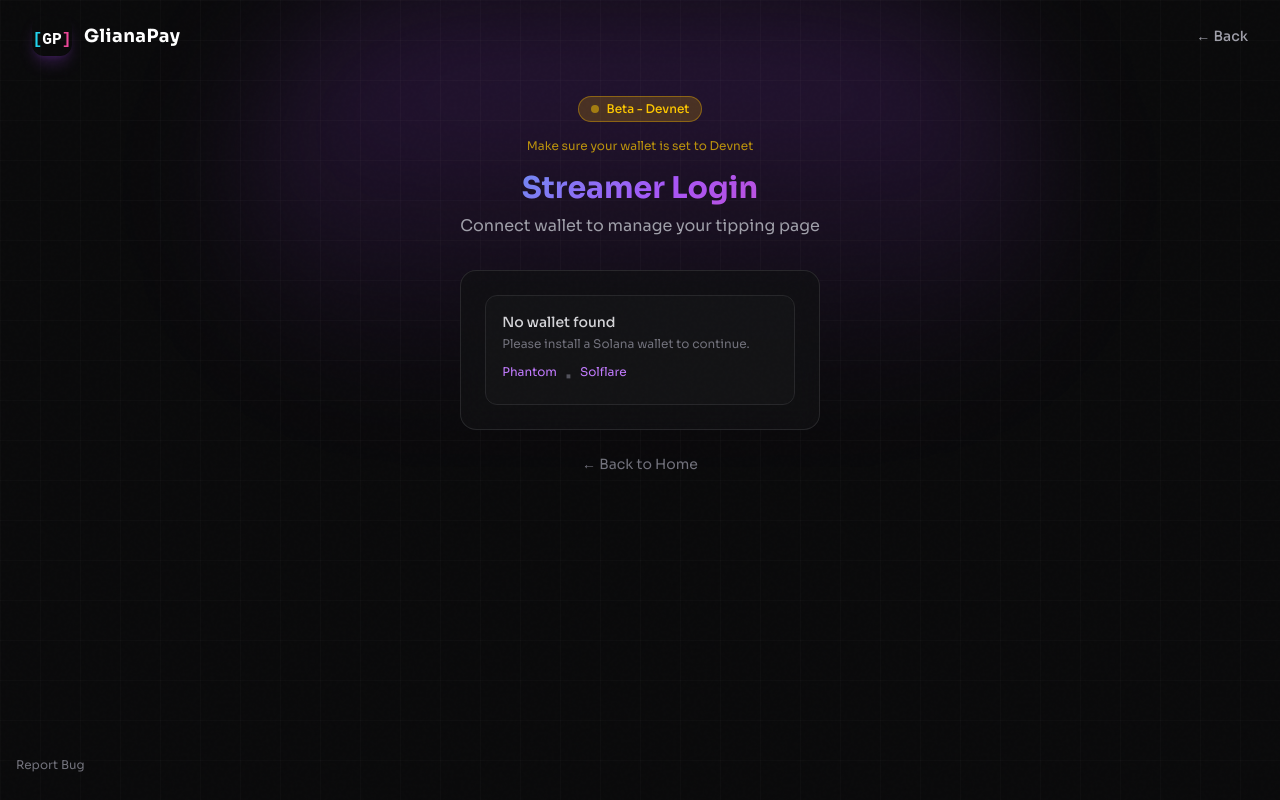
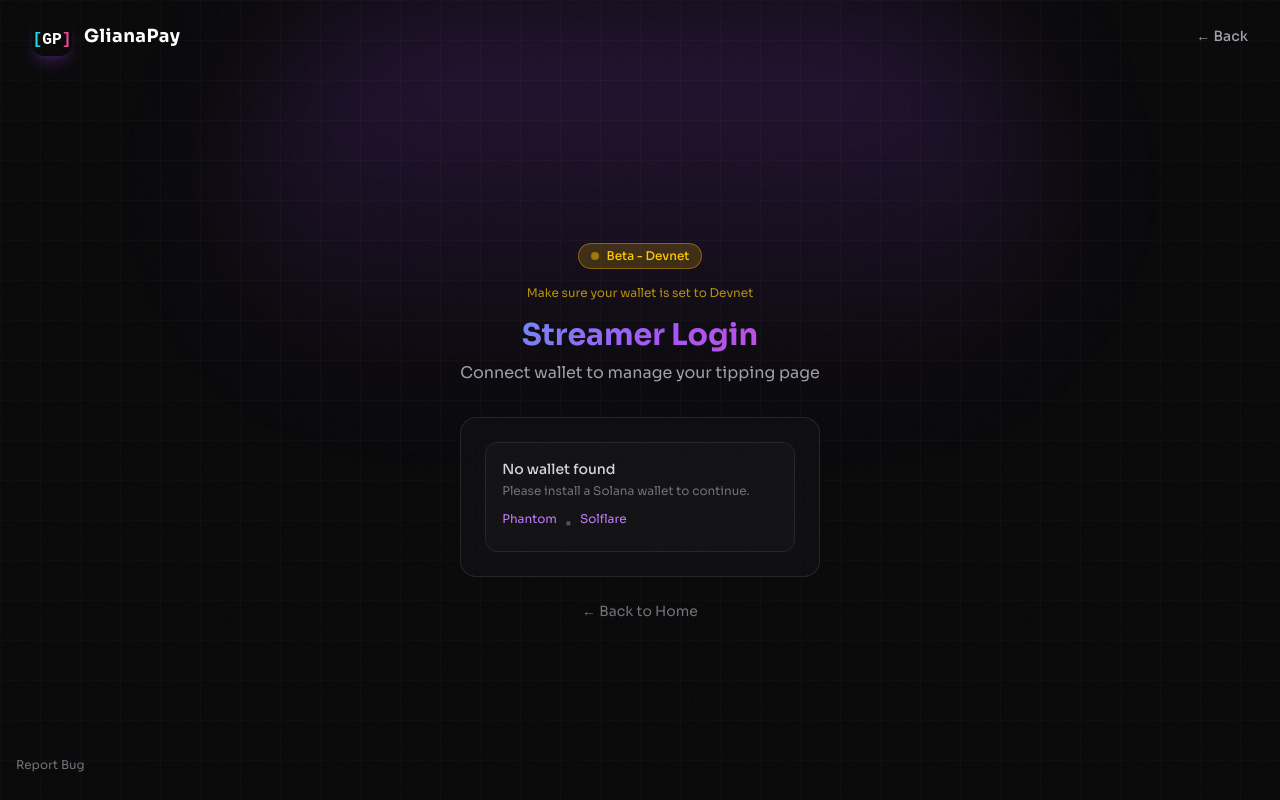
Before and after one commit to Gliana-Labs/gliana-pay-web, a SvelteKit app: page /login in a window 1280 px wide. Built offline with nearby package versions, Linux system fonts and the light colour scheme.

Commit message:
style: center login card vertically on desktop screens

```diff
--- a/src/routes/login/+page.svelte
+++ b/src/routes/login/+page.svelte
@@ -301,7 +301,7 @@
       <a href="/" class="text-zinc-400 hover:text-white text-sm font-medium transition-colors">← Back</a>
     </div>
 
-    <div class="relative z-10 max-w-xl mx-auto px-4 pt-4 sm:pt-6 pb-8 flex-1">
+    <div class="relative z-10 max-w-xl mx-auto px-4 pt-4 sm:pt-6 pb-8 flex-1 flex flex-col justify-center min-h-[calc(100vh-80px)] md:min-h-0">
       <!-- Beta Badge -->
       <div class="flex justify-center mb-4">
         <div class="flex items-center gap-2 px-3 py-1 bg-yellow-500/20 border border-yellow-500/40 rounded-full">
```
